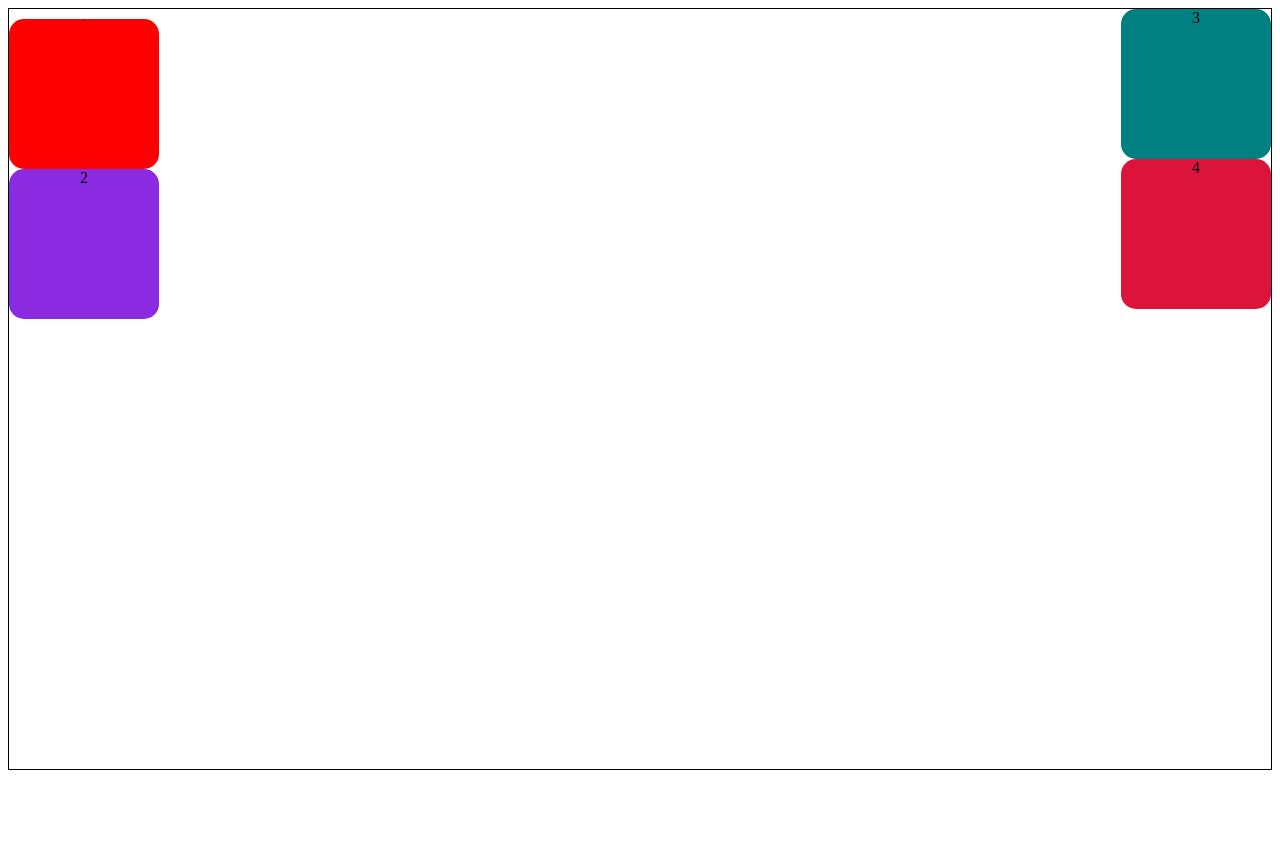
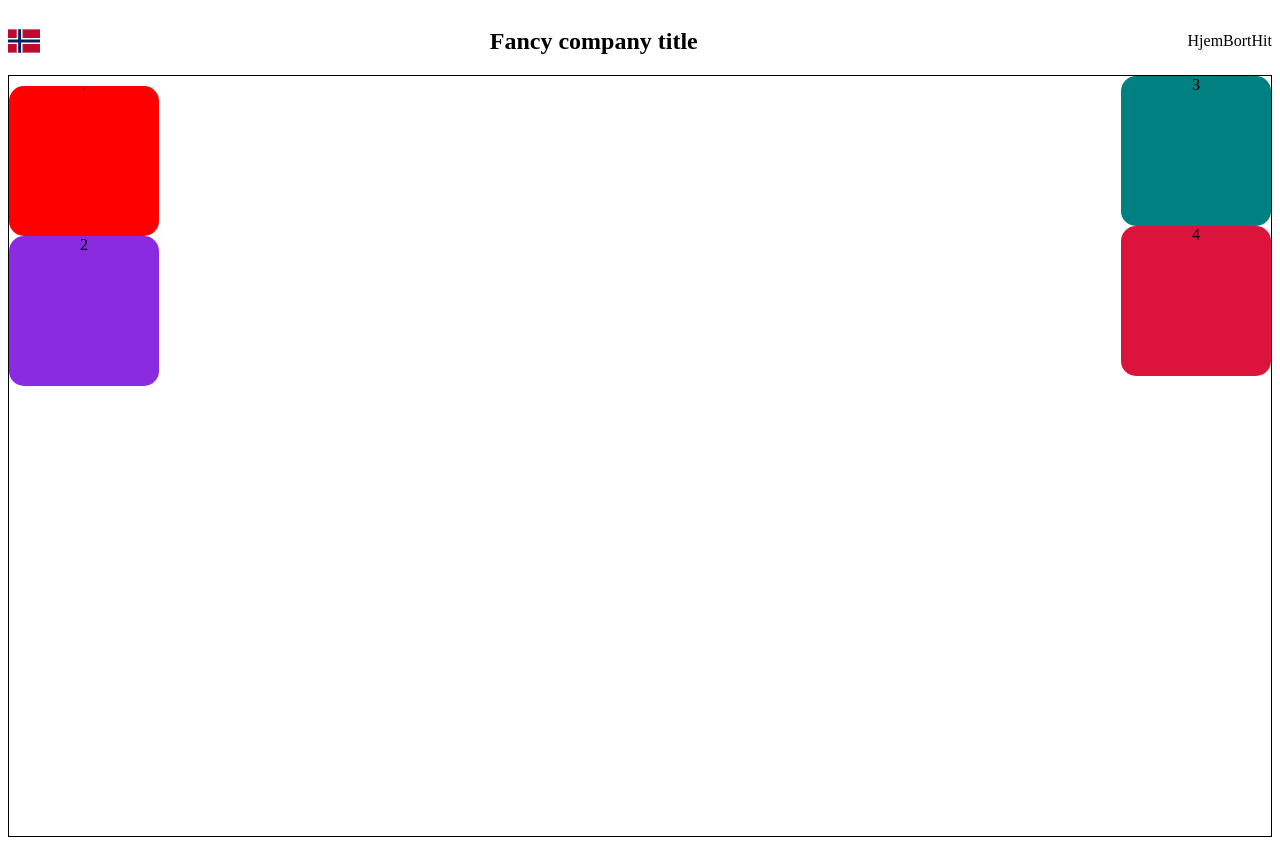
Before and after one commit to eirinedvinsen/cssFlexbox, a website: page index.html in a window 1280 px wide. Before the commit the page ends 800 px from the top, so only its background shows below. Drawn offline with Linux system fonts and the light colour scheme.

Commit message:
spacebetween

```diff
--- a/index.html
+++ b/index.html
@@ -12,6 +12,17 @@
     <script type="module" src="script.js"></script>
   </head>
   <body>
+    <header>
+      <img src="Flag_of_Norway.svg" alt="">
+      <h2>Fancy company title</h2>
+      <nav>
+        <ul>
+          <li>Hjem</li>
+          <li>Bort</li>
+          <li>Hit</li>
+        </ul>
+      </nav>
+    </header>
     <main>
       <section class="container">
         <section class="sectionOne">
@@ -24,11 +35,6 @@
         </section>
       </section>
 
-      <section>
-        <div>
-          <img src="" alt="">
-        </div>
-      </section>
     </main>
   </body>
 </html>
--- a/styles.css
+++ b/styles.css
@@ -42,3 +42,33 @@
 .sectionTwo{
 
 } */
+
+/*header*/
+
+header{
+  display: flex;
+  justify-content: space-between;
+  align-items: center;
+}
+
+img{
+  height: 32px;
+  width: 32px;
+}
+
+nav{
+  display: flex;
+  align-items: center;
+}
+
+ul{
+  list-style-type: none;
+  display: flex;
+  align-items: baseline;
+}
+
+li{
+  display: flex;
+  justify-content: space-between;
+
+}
```
